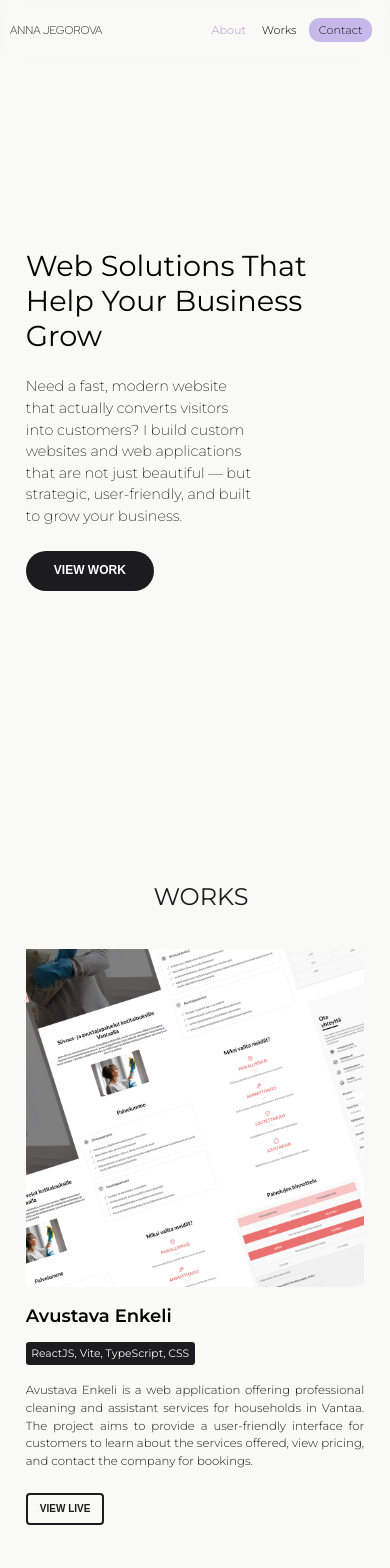
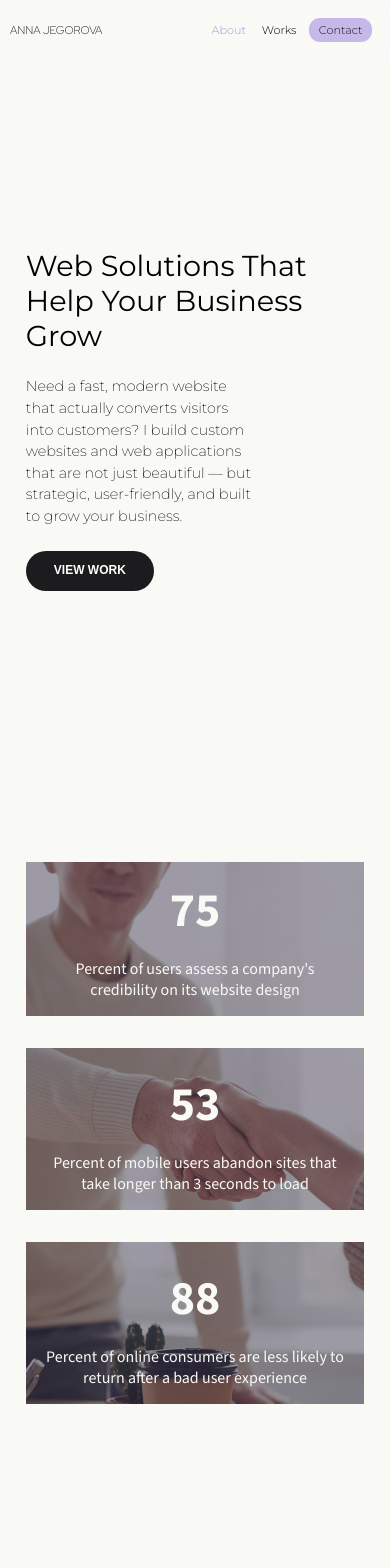
Before and after one commit to anyajegorova/my_portfolio, a React (Vite) app: page / in a window 390 px wide. Shown: the top 1568 px of the page. Built offline with nearby package versions, Linux system fonts and the light colour scheme.

Commit message:
statistics component with number count reveal component

```diff
--- a/src/App.css
+++ b/src/App.css
@@ -6,7 +6,8 @@
 
 #about,
 #projects,
-#contact {
+#contact,
+#statistics {
   padding-left: 10%;
   padding-right: 10%;
 }
@@ -14,7 +15,8 @@
 @media (max-width: 648px) {
   #about,
   #projects,
-  #contact {
+  #contact,
+  #statistics {
     padding-left: 5%;
     padding-right: 5%;
   }
@@ -23,7 +25,8 @@
 @media (max-width: 468px) {
   #about,
   #projects,
-  #contact {
+  #contact,
+  #statistics {
     padding-left: 2%;
     padding-right: 2%;
   }
--- a/src/App.tsx
+++ b/src/App.tsx
@@ -7,6 +7,7 @@ import Contact from './views/Contact';
 import Footer from './components/Footer';
 import { ActiveSectionContext } from './context/ActiveSectionContext';
 import ImageModal from './components/ImageModal';
+import Statistics from './components/Statistics';
 
 function App() {
   const [activeSection, setActiveSection] = useState('');
@@ -78,6 +79,9 @@ function App() {
       <div id="about">
         <About2 anchorRef={anchorRefAbout} handleProjectScroll={handleProjectScroll} />
       </div>
+      <div id="statistics">
+        <Statistics />
+      </div>
       <div id="projects">
         <Projects2 anchorRef={anchorRefProject} onImageClick={handleImageClick} />
       </div>
--- /dev/null
+++ b/src/components/Statistics.tsx
@@ -0,0 +1,32 @@
+import React from 'react'
+import './styles/Statistics.css'
+import Reveal from '../reveal_components/Reveal';
+import NumberCounter from '../reveal_components/NumberCounter';
+
+const Statistics = () => {
+  const stats = [
+    { percentage: '75', description: "Percent of users assess a company's credibility on its website design" },
+    { percentage: '53', description: 'Percent of mobile users abandon sites that take longer than 3 seconds to load' },
+    { percentage: '88', description: 'Percent of online consumers are less likely to return after a bad user experience' },
+  ];
+
+  return (
+    <div style={{padding: '1em'}}>
+    <div className='statistics_container'>
+      {stats.map((stat, index) => (
+        <div key={index} className='statistics_card'>
+          <Reveal delayOrder={0}>
+            <h1>
+              <NumberCounter from={0} to={parseInt(stat.percentage)} duration={1.5} />
+            </h1>
+          </Reveal>
+
+          <Reveal delayOrder={1}> <h3>{stat.description}</h3></Reveal>
+        </div>
+      ))}
+    </div>
+    </div>
+  )
+}
+
+export default Statistics
--- /dev/null
+++ b/src/components/styles/Statistics.css
@@ -0,0 +1,93 @@
+.statistics_container{
+    display: flex;
+    gap: 6rem;
+    width: 100%;
+    justify-content: center;
+    align-items: center;
+    background-image: url('../../assets/client-agreement.jpg');
+    background-size: cover;
+    background-position: center;
+    background-repeat: no-repeat;
+    background-attachment: fixed;
+    padding: 2em 1em;
+    margin-bottom: 4em;
+    position: relative;
+}
+
+.statistics_container::before {
+    content: '';
+    position: absolute;
+    top: 0;
+    left: 0;
+    width: 100%;
+    height: 100%;
+    background-color: rgba(62, 56, 78, 0.5);
+    z-index: 1;
+}
+
+.statistics_card{
+    display: flex;
+    flex-direction: column;
+    justify-content: center;
+    align-items: center;
+    position: relative;
+    z-index: 2;
+}
+.statistics_card h1{
+    font-size: 6rem;
+    font-weight: 700;
+    color: var(--primary-color-background);
+    margin: 0;
+    margin-bottom: 1rem;
+    font-family: 'Source Sans 3', sans-serif;
+}
+.statistics_card h3{
+    font-size: 1.5rem;
+    color: var(--primary-color-background);
+    margin: 0;
+    text-align: center;
+    font-weight: 400;
+    font-family: 'Source Sans 3', sans-serif;
+}
+
+@media (max-width: 1060px) { /* Tablet and smaller screens */
+    .statistics_container {
+        flex-direction: column;
+        gap: 2rem;
+        padding: 0;
+    }
+
+    .statistics_card{
+        border-bottom: 2rem solid var(--primary-color-background);
+        padding-bottom: 1rem;
+        width: 100%;
+    }
+
+    .statistics_card h1 {
+        font-size: 4rem;
+    }
+
+    .statistics_card h3 {
+        font-size: 1rem;
+    }
+}
+
+@media (max-width: 480px) { /* Mobile screens */
+    .statistics_container {
+        gap: 1.5rem;
+        padding-top: 1rem;
+    }
+
+    .statistics_card h1 {
+        font-size: 3rem;
+    }
+
+    .statistics_card h3 {
+        font-size: 1rem;
+        padding: 0 1rem;
+    }
+
+    .statistics_card:nth-child(3) {
+        padding-bottom: 1rem;
+    }
+}
--- /dev/null
+++ b/src/reveal_components/NumberCounter.tsx
@@ -0,0 +1,35 @@
+import React, { useEffect, useState } from 'react';
+import { motion, useAnimation, useInView } from 'framer-motion';
+
+interface NumberCounterProps {
+    from: number;
+    to: number;
+    duration?: number;
+    delay?: number;
+}
+
+const NumberCounter = ({ from, to, duration = 1, delay = 0 }: NumberCounterProps) => {
+    const [currentValue, setCurrentValue] = useState(from);
+    const controls = useAnimation();
+    const ref = React.useRef(null);
+    const isInView = useInView(ref, { once: true });
+
+    useEffect(() => {
+        if (isInView) {
+            controls.start({ value: to, transition: { duration, delay } });
+        }
+    }, [isInView, controls, to, duration, delay]);
+
+    return (
+        <motion.div
+            ref={ref}
+            animate={controls}
+            initial={{ value: from }}
+            onUpdate={(latest) => setCurrentValue(Math.round(latest.value))}
+        >
+            {currentValue}
+        </motion.div>
+    );
+};
+
+export default NumberCounter;
--- a/src/views/styles/About2.css
+++ b/src/views/styles/About2.css
@@ -2,6 +2,7 @@
     min-height: 100vh;
     max-width: 100vw;
     display: flex;
+    flex-direction: column;
     border-bottom: hairline solid var(--secondary-color);
     align-items: center;
     justify-content: center;
```
Also changed, not shown: src/assets/client-agreement.jpg (added).
